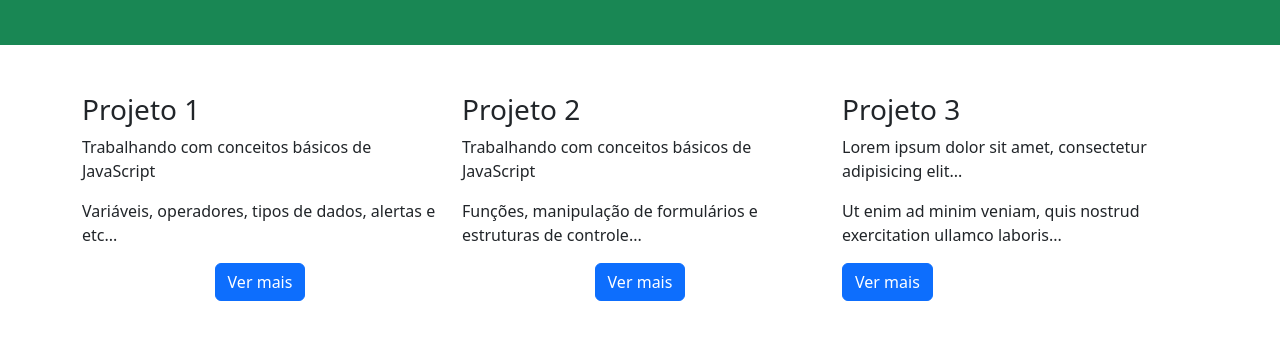
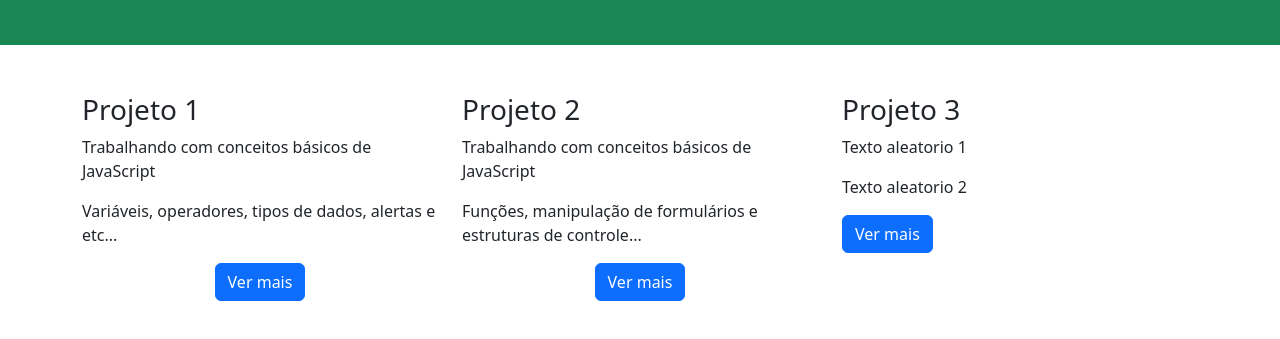
Before and after one commit to GabrielMS02/calculadora-js, a plain HTML site: page Exemplos/index.html in a window 1280 px wide. Shown: the part 195-534 px from the top of the page. Drawn offline with nearby package versions, Linux system fonts and the light colour scheme.

Commit message:
01/04/2024

```diff
--- a/Exemplos/index.html
+++ b/Exemplos/index.html
@@ -48,8 +48,8 @@
     </div>
     <div class="col-sm-4">
       <h3>Projeto 3</h3>
-      <p>Lorem ipsum dolor sit amet, consectetur adipisicing elit...</p>
-      <p>Ut enim ad minim veniam, quis nostrud exercitation ullamco laboris...</p>
+      <p>Texto aleatorio 1</p>
+      <p>Texto aleatorio 2</p>
       <a href="./pages/projeto3.html" type="button" class="btn btn-primary">
         Ver mais
     </a>
```
Also changed, not shown: Exemplos/pages/projeto1.html (+1 -1 lines).
